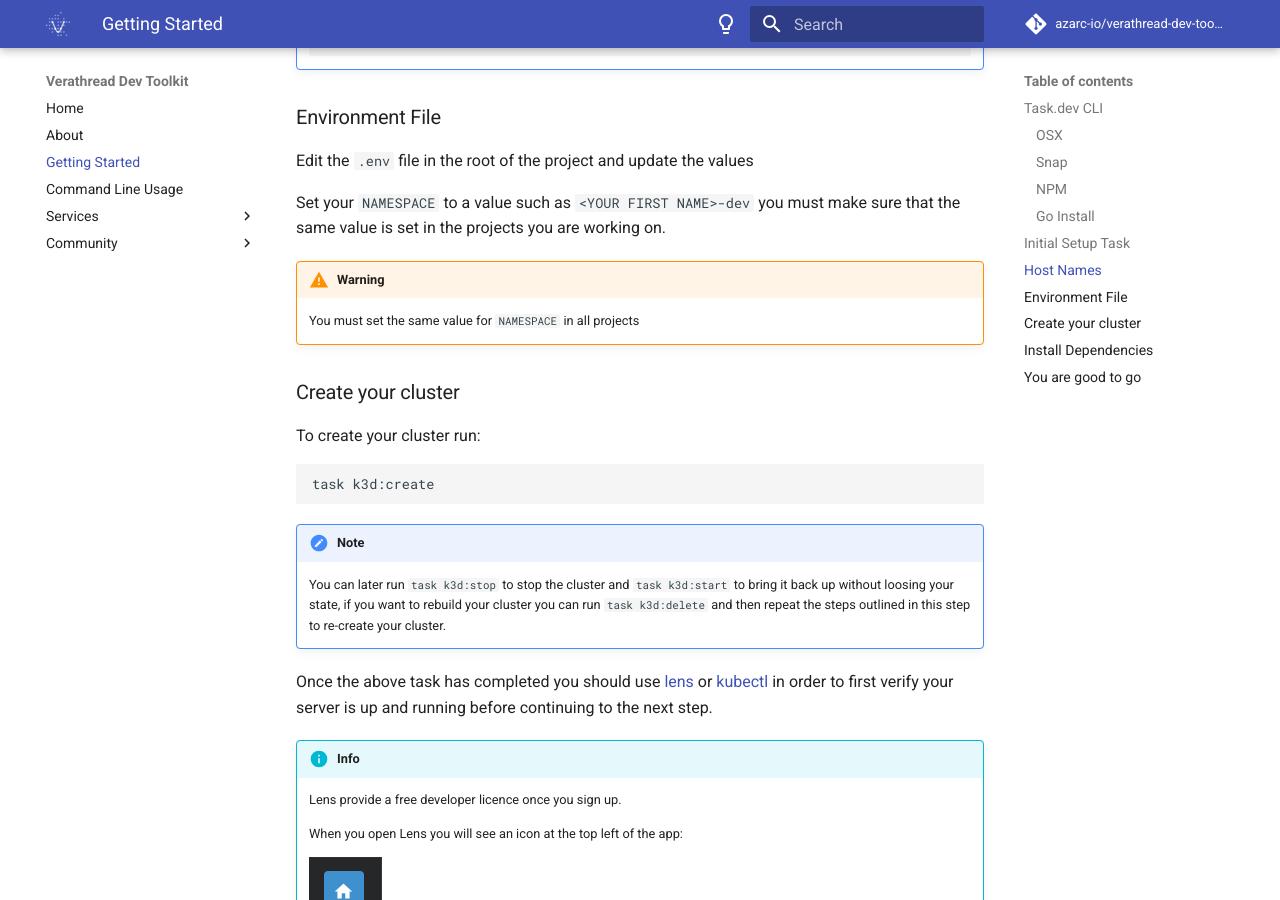
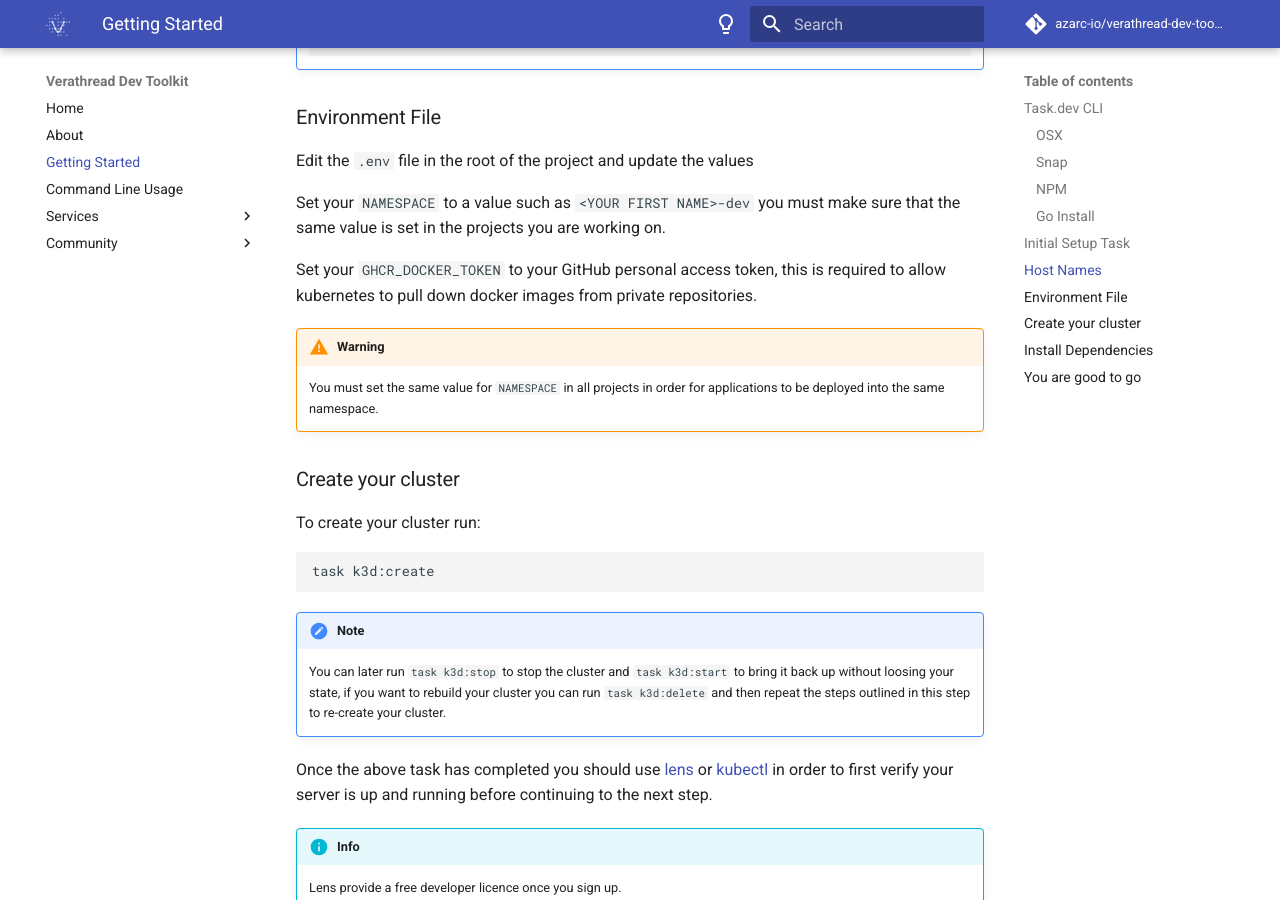
Before and after one commit to azarc-io/verathread-dev-toolkit, an MkDocs documentation site: the page built from docs/docs/gs_setup.md, in a window 1280 px wide and 900 px high, scrolled down 1796 px. Built offline with MkDocs 1.6.1 and Material for MkDocs 9.7.7, drawn with Linux system fonts in a browser that asks for light colours; comment, search, counter and statistics services are not loaded; some of the changed text lies outside the part shown.

Commit message:
VTHP-2077: Update docs and add gateway chart

````diff
--- a/docs/docs/gs_setup.md
+++ b/docs/docs/gs_setup.md
@@ -90,9 +90,13 @@ Edit the `.env` file in the root of the project and update the values
 Set your `NAMESPACE` to a value such as `<YOUR FIRST NAME>-dev` you must make sure that the same value is set in
 the projects you are working on.
 
+Set your `GHCR_DOCKER_TOKEN` to your GitHub personal access token, this is required to allow kubernetes to pull down docker
+images from private repositories.
+
 !!! warning
 
-    You must set the same value for `NAMESPACE` in all projects
+    You must set the same value for `NAMESPACE` in all projects in order for applications to be deployed into the same
+    namespace.
 
 ### Create your cluster
 
@@ -152,9 +156,9 @@ Finally Run
 task k3d:install:charts
 ```
 
-to install [dapr](https://docs.dapr.io/), [mongo](https://www.mongodb.com/docs/)
-and [nats](https://docs.nats.io/), this will deploy the helm charts for you, you can later run `task k3d:delete:charts` to
-uninstall them if you wish.
+to install [Keydb](https://docs.keydb.dev/), [Mongo](https://www.mongodb.com/docs/), [Nats](https://docs.nats.io/) and
+the [Verathread Gateway](https://gateway-docs.cloud.azarc.dev/) this will deploy the helm charts for you,
+you can later run `task k3d:delete:charts` to uninstall them if you wish.
 
 ### You are good to go
 
--- a/docs/mkdocs.yml
+++ b/docs/mkdocs.yml
@@ -54,6 +54,7 @@ nav:
 - Services:
     - services/mongo.md
     - services/nats.md
+    - services/redis.md
 - Community:
     - contributing.md
 
````
Also changed, not shown: docs/docs/about.md (+2 -1 lines), docs/docs/services/redis.md (added, +32 -0 lines), taskfile.yaml (+15 -0 lines), 5 other files.
